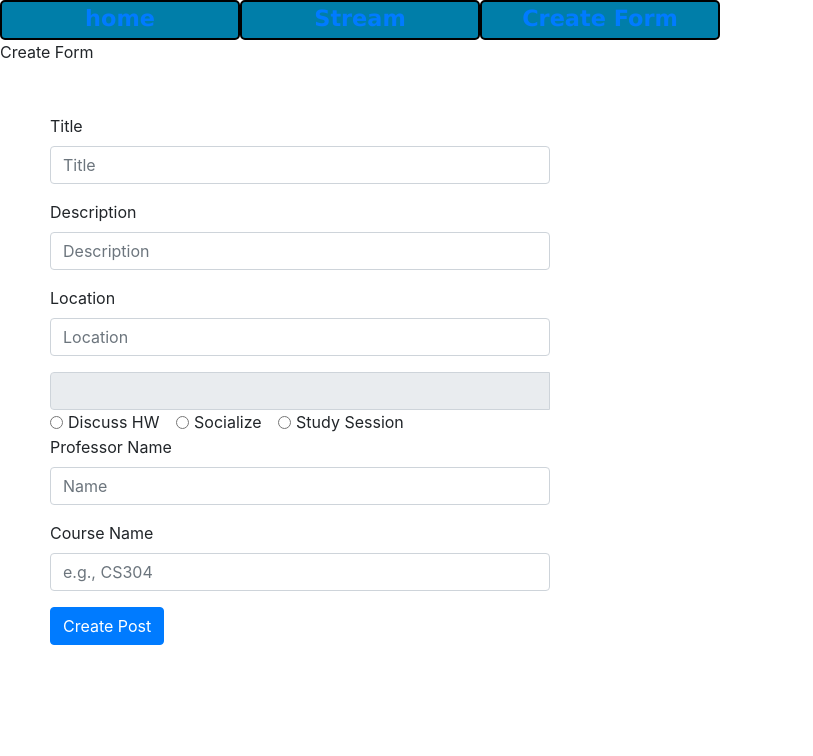
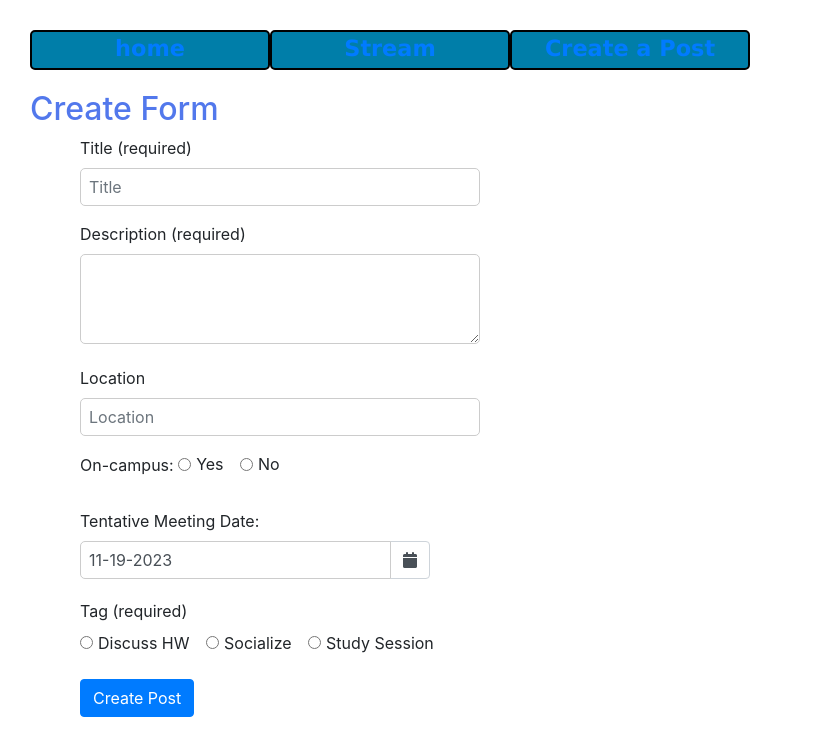
Before and after one commit to mspear1/coursebridge, a Flask app: page /create/ in a window 1280 px wide. Shown: the top 756 px of the page, without its empty margins (0-813 px from the left). Run offline with Flask 3, Linux system fonts and the light colour scheme; some libraries are stand-ins or nearby versions.

Commit message:
Created post form with calendar picker for date and stream page with a tag filter. Need to add in sid later.

```diff
--- a/app.py
+++ b/app.py
@@ -5,6 +5,8 @@ app = Flask(__name__)
 
 # one or the other of these. Defaults to MySQL (PyMySQL)
 # change comment characters to switch to SQLite
+
+# @authors: Ashley, Emily, Louisa, Madelynn
 
 import cs304dbi as dbi
 # import cs304dbi_sqlite3 as dbi
@@ -25,17 +27,64 @@ app.config['TRAP_BAD_REQUEST_ERRORS'] = True
 
 @app.route('/')
 def index():
-    return render_template('main.html',title='Hello')
+    '''
+    COULD be changed to render the stream page instead
+    '''
+    return render_template('main.html',title='Main Page')
 
-@app.route('/stream/')
+@app.route('/stream/', methods=['GET', 'POST'])
 def stream():
+    '''
+    This handler function gets posts to display for 'get', and for 'post' it
+    filters the posts first with the indicated filters before returning them
+    '''
+    conn = dbi.connect()
+    if request.method == 'GET':
+        posts = helper.get_posts(conn)
+    else:
+        type = request.form['type']
+        if type:
+            posts = helper.filter_posts(conn, type)
+        else:
+            posts = helper.get_posts(conn)
+
+    for post in posts:
+            if post['timestamp']:
+                post['timestamp'] = get_time_difference(post['timestamp'])
+            post['major'] = post['major'].replace('_', ' ')
+            post['tag'] = post['tag'].replace('_', ' ')
+            if post['major2_minor']:
+                post['major2_minor'] = post['major2_minor'].replace('_', ' ')
+            if len(post['description']) > 75: # If the description is too long, cut it off
+                post['description'] = post['description'][:76] + '...'
+
     return render_template('stream.html',
-                           title='Stream - Coursebridge')
+                        title='Stream - Coursebridge', posts = posts)
+
+
+def get_time_difference(timestamp):
+    '''
+    Helper function to convert the timestamp into a time format that is more
+    digestible to users (e.g., Wednesday, 11/15)
+    '''
+    current_time = datetime.now()
+    time_difference = current_time - timestamp
+
+    days = time_difference.days
+    hours, remainder = divmod(time_difference.seconds, 3600)
+    minutes, _ = divmod(remainder, 60)
+
+    if days > 0:
+        return f"{days} {'day' if days == 1 else 'days'} ago"
+    elif hours > 0:
+        return f"{hours} {'hour' if hours == 1 else 'hours'} ago"
+    else:
+        return f"{minutes} {'minute' if minutes == 1 else 'minutes'} ago"
 
 @app.route('/create/', methods=['GET', 'POST'])
 def create_post():
     '''
-    Method for creating the post; calls helper.add to insert a new post
+    For creating the post; calls helper.add() to insert a new post, get and post
     '''
     # return render_template('create_post.html',
     #                        title='Create Post - Coursebridge')
@@ -52,8 +101,7 @@ def create_post():
 
         # Things to add:
         # Post needs to refer to session or something to get the actual sid instead of manual input
-        #sid = request.form.get('sid')
-        # helper.add_post(conn, title, description, timestamp, location, tag, professor, course, None)
+        # sid = request.form.get('sid')
         helper.add_post(conn, form_info, timestamp)
 
         flash('Your post is created!')
@@ -69,42 +117,42 @@ def update_post():
 # You will probably not need the routes below, but they are here
 # just in case. Please delete them if you are not using them
 
-@app.route('/greet/', methods=["GET", "POST"])
-def greet():
-    if request.method == 'GET':
-        return render_template('greet.html', title='Customized Greeting')
-    else:
-        try:
-            username = request.form['username'] # throws error if there's trouble
-            flash('form submission successful')
-            return render_template('greet.html',
-                                   title='Welcome '+username,
-                                   name=username)
+# @app.route('/greet/', methods=["GET", "POST"])
+# def greet():
+#     if request.method == 'GET':
+#         return render_template('greet.html', title='Customized Greeting')
+#     else:
+#         try:
+#             username = request.form['username'] # throws error if there's trouble
+#             flash('form submission successful')
+#             return render_template('greet.html',
+#                                    title='Welcome '+username,
+#                                    name=username)
 
-        except Exception as err:
-            flash('form submission error'+str(err))
-            return redirect( url_for('index') )
+#         except Exception as err:
+#             flash('form submission error'+str(err))
+#             return redirect( url_for('index') )
 
-@app.route('/formecho/', methods=['GET','POST'])
-def formecho():
-    if request.method == 'GET':
-        return render_template('form_data.html',
-                               method=request.method,
-                               form_data=request.args)
-    elif request.method == 'POST':
-        return render_template('form_data.html',
-                               method=request.method,
-                               form_data=request.form)
-    else:
-        # maybe PUT?
-        return render_template('form_data.html',
-                               method=request.method,
-                               form_data={})
+# @app.route('/formecho/', methods=['GET','POST'])
+# def formecho():
+#     if request.method == 'GET':
+#         return render_template('form_data.html',
+#                                method=request.method,
+#                                form_data=request.args)
+#     elif request.method == 'POST':
+#         return render_template('form_data.html',
+#                                method=request.method,
+#                                form_data=request.form)
+#     else:
+#         # maybe PUT?
+#         return render_template('form_data.html',
+#                                method=request.method,
+#                                form_data={})
 
-@app.route('/testform/')
-def testform():
-    # these forms go to the formecho route
-    return render_template('testform.html')
+# @app.route('/testform/')
+# def testform():
+#     # these forms go to the formecho route
+#     return render_template('testform.html')
 
 
 if __name__ == '__main__':
--- a/static/style.css
+++ b/static/style.css
@@ -2,8 +2,10 @@
 */
 
 HTML {
-    --color-header: #007ea9;  /* color for H1-H6 and others. was deepskyblue but poor contrast. */
-    --color-hilite: #b50000;  /* was red, but this avoids WAVE contrast errors */
+    --color-header: #007ea9;
+    /* color for H1-H6 and others. was deepskyblue but poor contrast. */
+    --color-hilite: #b50000;
+    /* was red, but this avoids WAVE contrast errors */
     --color-focus: #56B929;
     --font-family: Verdana;
     font-family: var(--font-family)
@@ -22,13 +24,14 @@ h1 {
     color: var(--color-header);
 }
 
-h2, h3 {
+h2,
+h3 {
     color: var(--color-header);
 }
 
 
 /* for a simple navbar. Talk to Scott if you want drop-downs. */
-nav > ul {
+nav>ul {
     display: flex;
     flex-direction: row;
 }
@@ -39,19 +42,22 @@ nav ul {
     padding: 0px;
 }
 
-nav > ul > li {
+nav>ul>li {
     flex: 0 0 auto;
     width: 15em;
 }
 
-nav button, nav a {
+nav button,
+nav a {
     display: block;
-    box-sizing: border-box; /* easier to make button and A the same size */
+    box-sizing: border-box;
+    /* easier to make button and A the same size */
     width: 100%;
     height: 40px;
     padding: 0px;
     padding-bottom: 5px;
-    background-color: var(--color-header); /* was #3498db */
+    background-color: var(--color-header);
+    /* was #3498db */
     border: 2px solid black;
     border-radius: 5px;
     cursor: pointer;
@@ -62,7 +68,8 @@ nav button, nav a {
 }
 
 /* Only the top-level buttons are centered; lower ones are left-aligned. */
-nav > ul > li > button , nav > ul > li > a {
+nav>ul>li>button,
+nav>ul>li>a {
     text-align: center;
 }
 
@@ -72,6 +79,142 @@ nav li.right {
     margin-left: auto;
 }
 
-nav button:hover, button:focus, nav a:hover, nav a:focus {
+nav button:hover,
+button:focus,
+nav a:hover,
+nav a:focus {
     background-color: var(--color-focus);
 }
+
+
+input[type="text"],
+textarea,
+select {
+    width: 80%;
+    padding: 8px;
+    margin-bottom: 15px;
+    border: 1px solid #ccc;
+    border-radius: 5px;
+
+}
+
+#datepicker {
+    margin-bottom: 20px;
+    width: 350px;
+}
+
+/* #description {
+    display: block;
+} */
+
+h2 {
+    font-size: 24px;
+    color: rgb(82, 120, 236);
+}
+
+body {
+    padding: 30px;
+}
+
+button {
+    background-color: #c8fcca;
+    color: white;
+    padding: 10px 20px;
+    font-size: 20px;
+    border: 1px solid black;
+    border-radius: 8px;
+    cursor: pointer;
+}
+
+
+.container {
+    display: inline-block;
+    /* Make the container inline so elements appear on the same line */
+}
+
+.stream-container {
+    padding: 20px;
+    background-color: rgb(221, 241, 248);
+    border: 2px solid rgb(134, 227, 253);
+    border-radius: 8px;
+    margin-top: 20px;
+    box-shadow: 0 0 10px rgba(0, 0, 0, 0.1);
+    width: 60%;
+
+}
+
+.post-container {
+    padding: 20px;
+    padding-bottom: 10px;
+    background-color: rgba(161, 228, 250, 0.744);
+    border: 2px solid rgb(7, 113, 143);
+    border-radius: 8px;
+    margin-top: 20px;
+    box-shadow: 0 0 10px rgba(0, 0, 0, 0.1);
+    /* width: 80%; */
+    display: inline-block;
+    justify-content: space-between;
+    width: 98%;
+
+
+}
+
+@media only screen and (max-width: 768px) {
+    .stream-container {
+        width: 80%;
+    }
+}
+
+.inline {
+    display: inline-block;
+
+}
+
+
+.tagged {
+    /* justify-content: right; */
+    padding: 5px;
+    background-color: blueviolet;
+}
+
+.post-line {
+    display: block;
+}
+
+.custom-badge {
+    padding-top: 3px;
+    padding-bottom: 3px;
+    padding-right: 8px;
+    padding-left: 8px;
+    color: white;
+    background-color: rgb(3, 128, 163);
+    border-radius: 10px;
+}
+
+h5 {
+    margin-left: 12px;
+}
+
+a {
+    text-decoration: none;
+    color: darkblue;
+}
+
+.badge {
+    float: right;
+}
+
+nav {
+    margin-bottom: 20px;
+}
+
+.filter {
+    padding: 5px;
+    width: 350px;
+    border: 2px solid rgb(46, 4, 88);
+    border-radius: 5px;
+}
+
+option[name="drop"] {
+    color: white;
+}
--- a/templates/base.html
+++ b/templates/base.html
@@ -7,12 +7,21 @@
     <!-- for mobile-friendly pages -->
     <meta name="viewport" content="width=device-width, initial-scale=1">
     <meta name=author content="">
-    <!-- <title>{{ page_title }}</title> -->
+    <title>{{ title }}</title>
     <link rel='stylesheet' href="{{url_for('static', filename = 'style.css')}}">
     {% block head_stuff %} {% endblock %}
 </head>
 <body>
 
+{% block nav %}
+<nav>
+  <ul>
+    <li><a href="{{url_for('index')}}">home</a></li>
+    <li><a href="{{url_for('stream')}}">Stream</a></li>
+    <li><a href="{{url_for('create_post')}}">Create a Post</a></li>
+  </ul>
+</nav>
+{% endblock %}
 
 {% with messages = get_flashed_messages() %}
 {% if messages %}
@@ -23,16 +32,6 @@
 </div>
 {% endif %}
 {% endwith %}
-
-{% block nav %}
-<nav>
-  <ul>
-    <li><a href="{{url_for('index')}}">home</a></li>
-    <li><a href="{{url_for('stream')}}">Stream</a></li>
-    <li><a href="{{url_for('create_post')}}">Create Form</a></li>
-  </ul>
-</nav>
-{% endblock %}
 
 {% block header %}  {% endblock header %}
 
--- a/templates/create_post.html
+++ b/templates/create_post.html
@@ -1,86 +1,151 @@
 {% extends "base.html" %}
 
+
 {% block head_stuff %}
-<title>{{ title }}</title>
-<link rel="stylesheet" href="https://cdn.jsdelivr.net/npm/bootstrap@4.4.1/dist/css/bootstrap.min.css" integrity="sha384-Vkoo8x4CGsO3+Hhxv8T/Q5PaXtkKtu6ug5TOeNV6gBiFeWPGFN9MuhOf23Q9Ifjh" crossorigin="anonymous">
+<!-- <link href="https://maxcdn.bootstrapcdn.com/bootstrap/3.2.0/css/bootstrap.min.css" rel="stylesheet" type="text/css" /> -->
+<!-- <link rel="stylesheet" href="https://cdn.jsdelivr.net/npm/bootstrap@4.4.1/dist/css/bootstrap.min.css" integrity="sha384-Vkoo8x4CGsO3+Hhxv8T/Q5PaXtkKtu6ug5TOeNV6gBiFeWPGFN9MuhOf23Q9Ifjh" crossorigin="anonymous" -->
+
+
+<link rel="stylesheet" href="https://cdn.jsdelivr.net/npm/bootstrap@4.5.3/dist/css/bootstrap.min.css"
+    integrity="sha384-TX8t27EcRE3e/ihU7zmQxVncDAy5uIKz4rEkgIXeMed4M0jlfIDPvg6uqKI2xXr2" crossorigin="anonymous">
+
+<script src="https://code.jquery.com/jquery-3.3.1.slim.min.js"
+    integrity="sha384-q8i/X+965DzO0rT7abK41JStQIAqVgRVzpbzo5smXKp4YfRvH+8abtTE1Pi6jizo"
+    crossorigin="anonymous"></script>
+<script src="https://cdn.jsdelivr.net/npm/popper.js@1.14.7/dist/umd/popper.min.js"
+    integrity="sha384-UO2eT0CpHqdSJQ6hJty5KVphtPhzWj9WO1clHTMGa3JDZwrnQq4sF86dIHNDz0W1"
+    crossorigin="anonymous"></script>
+<script src="https://cdn.jsdelivr.net/npm/bootstrap@4.3.1/dist/js/bootstrap.min.js"
+    integrity="sha384-JjSmVgyd0p3pXB1rRibZUAYoIIy6OrQ6VrjIEaFf/nJGzIxFDsf4x0xIM+B07jRM"
+    crossorigin="anonymous"></script>
+
+<link rel="stylesheet" href="https://cdnjs.cloudflare.com/ajax/libs/font-awesome/6.2.1/css/all.min.css">
+
+
 
 {% endblock head_stuff %}
 
-{% block header %} Create Form {% endblock header %}
 
+{% block header %} <h2>Create Form</h2> {% endblock header %}
 
 
 {% block content %}
 
 <!--Description, tag, location, date, professor (if discuss hw), class (if discuss hw), oncampus-->
-<form method=post action="{{url_for('create_post')}}" style="width:500px; margin: 50px;">
+<form method=post action="{{url_for('create_post')}}" style="width:500px; margin-top: 5px; margin-left: 50px;">
     <div class="form-group">
-        <label for="title">Title</label>
-        <input type="text" class="form-control" name="title" placeholder="Title">
+        <label for="title">Title (required)</label>
+        <input required type="text" class="form-control" name="title" maxlength="30" placeholder="Title">
     </div>
     <div class="form-group">
-        <label for="description">Description</label>
-        <input type="text" class="form-control" name="description" placeholder="Description">
+        <label for="description">Description (required)</label>
+        <!-- <input required type="text" class="form-control" name="description" maxlength="500" placeholder="Description"> -->
+        <textarea required id="description" name="description" rows=3 cols=60 maxlength="500"></textarea><br>
     </div>
     <div class="form-group">
         <label for="description">Location</label>
-        <input type="text" class="form-control" name="location" placeholder="Location">
+        <input type="text" class="form-control" name="location" maxlength="50" placeholder="Location">
     </div>
 
-    <div id="datepicker" class="input-group date" data-date-format="mm-dd-yyyy">
-        <input class="form-control" type="text" name = "date" readonly />
-        <span class="input-group-addon">
-            <i class="glyphicon glyphicon-calendar"></i>
+    <label>On-campus: </label>
+        <div class="form-check form-check-inline">
+            <input required class="form-check-input" type="radio" name="oncampus" id="tagSelect" value="yes">
+            <label class="form-check-label" id="tag" style="display: inline">
+                Yes
+            </label>
+        </div>
+        <div class="form-check form-check-inline">
+            <input required class="form-check-input" type="radio" name="oncampus" id="tagSelect" value="no">
+            <label class="form-check-label" id="tag" style="display: inline">
+                No
+            </label>
+        </div>
+    <br></br>
+
+    <label for="datepicker">Tentative Meeting Date:</label>
+    <div class="input-group date" id="datepicker" data-date-format="mm-dd-yyyy">
+        <input type="text" class="form-control" name="date">
+        <span class="input-group-append">
+            <span class="input-group-text bg-white">
+                <i class="fa fa-calendar"></i>
+            </span>
         </span>
     </div>
 
+    <fieldset>
+        <legend style="font-size: 16px;">Tag (required)</legend>
         <div class="form-check form-check-inline">
-        <input class="form-check-input" type="radio" name="tag" id="tagSelect" value="discuss_hw">
-        <label class="form-check-label" id="tag">Discuss HW</label>
+            <input required class="form-check-input" type="radio" name="tag" id="tagSelect" value="discuss_hw">
+            <label class="form-check-label" id="tag" style="display: inline">
+                Discuss HW
+            </label>
         </div>
         <div class="form-check form-check-inline">
-        <input class="form-check-input" type="radio" name="tag" id="tagSelect" value="social">
-        <label class="form-check-label" id="tag">Socialize</label>
+            <input required class="form-check-input" type="radio" name="tag" id="tagSelect" value="social">
+            <label class="form-check-label" id="tag" style="display: inline">
+                Socialize
+            </label>
         </div>
         <div class="form-check form-check-inline">
-        <input class="form-check-input" type="radio" name="tag" id="tagSelect" value="study_session">
-        <label class="form-check-label" id="tag">Study Session</label>
+            <input required class="form-check-input" type="radio" name="tag" id="tagSelect" value="study_session">
+            <label class="form-check-label" id="tag" style="display: inline">
+                Study Session
+            </label>
         </div>
 
+    </fieldset><br>
+
+
     <!--Only appears if 'Discuss HW is selected'-->
-    <div class="form-group hidden" id="professorName">
+    <div class="form-group d-none" id="professorName" name="class-specific">
         <label for="professor">Professor Name</label>
-        <input type="text" class="form-control" name="professor" placeholder="Name">
+        <input type="text" class="form-control" name="professor" maxlength="50" placeholder="Name">
     </div>
 
-    <div class="form-group hidden" id="courseName">
+    <div class="form-group d-none" id="courseName" name="class-specific">
         <label for="courseName">Course Name</label>
-        <input type="text" class="form-control" name="class" placeholder="e.g., CS304">
+        <input type="text" class="form-control" name="class" maxlength="8" placeholder="e.g., CS 304">
     </div>
 
+    <button type="submit" class="btn btn-primary" value="Create Post" style="display: block">Create Post</button>
 
-    <button type="submit" class="btn btn-primary" value="Create Post">Create Post</button>
 
 </form>
 
 {% endblock %}
 
+
 {% block end_scripts %}
-<script src="https://code.jquery.com/jquery-3.5.1.slim.min.js" integrity="sha384-DfXdz2htPH0lsSSs5nCTpuj/zy4C+OGpamoFVy38MVBnE+IbbVYUew+OrCXaRkfj" crossorigin="anonymous"></script>
+
 <script src="https://cdnjs.cloudflare.com/ajax/libs/bootstrap-datepicker/1.9.0/js/bootstrap-datepicker.min.js"></script>
 
+
+<!--Move to JS document later-->
 <script>
+    $(function () {
+        var currentDate = new Date();
+        $("#datepicker").datepicker({
+            autoclose: true,
+            todayHighlight: true,
+            uiLibrary: 'bootstrap4',
+            startDate: currentDate  // to ensure that user cannot select past dates
+        }).datepicker('update', new Date());
+    });
+
+
     $(document).ready(function () {
-        $('#tagSelect').change(function () {
+        $('.datepicker').datepicker();
+        $('[type="radio"]').change(function () {
             var selectedTag = $(this).val();
 
-            $('.form-group').addClass('hidden'); // Hide
+            $('[name="class-specific"]').addClass('d-none'); // Default hide
 
-            if (selectedTag === 'discuss_hw') {
-                $('#professorName').removeClass('hidden');
-                $('#courseName').removeClass('hidden');
+            if (selectedTag === 'discuss_hw') { // only show these form entries if discuss_hw
+                $('#professorName').removeClass('d-none');
+                $('#courseName').removeClass('d-none');
             }
         });
+
     });
 </script>
 {% endblock %}
```
Also changed, not shown: helper.py (+47 -8 lines), templates/stream.html (+101 -0 lines). Lines whose indentation alone changed are shown as unchanged.
